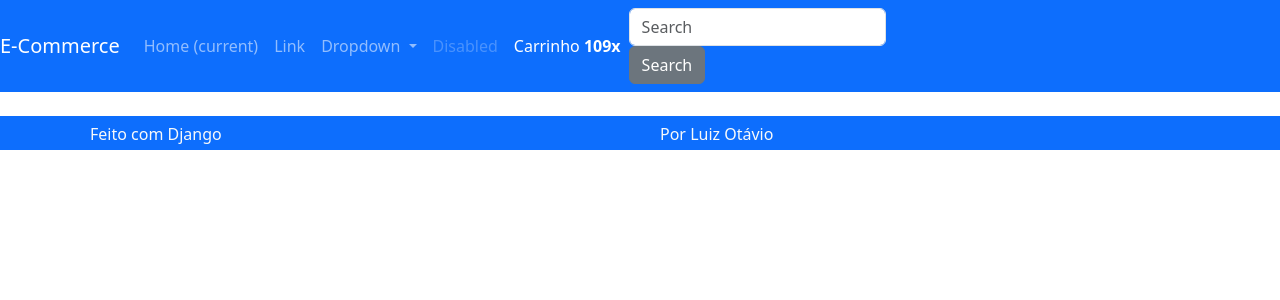
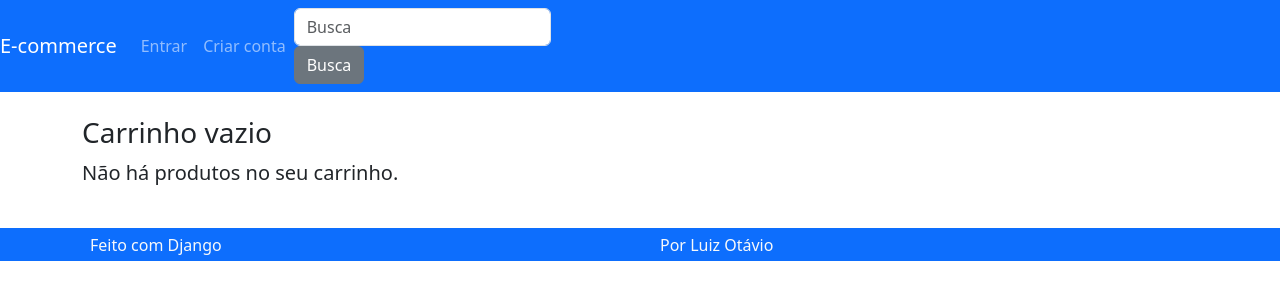
Before and after one commit to rafalimma/E-COMERCE, a Django app: template produto/templates/produto/carrinho.html in a window 1280 px wide. Shown: the top 300 px of the page. Run offline with Django 5.2, Linux system fonts and the light colour scheme; the template is opened without the code that fills it, so the values that code supplies are empty; some libraries are stand-ins or nearby versions.

Commit message:
mostrando carrinho

```diff
--- a/produto/templates/produto/carrinho.html
+++ b/produto/templates/produto/carrinho.html
@@ -1,7 +1,62 @@
 {% extends 'base.html' %}
+{% load product_filter %}
+
+{% block titulo %}Carrinho | {% endblock %}
 
 {% block conteudo %}
 
-{{ request.session.carrinho }}
+{% if carrinho %}
+
+<div class="row mt-3">
+    <div class="col">
+        <h3>Carrinho de compras</h3>
+        <p class="lead">Os produtos, quantidades e preços que você escolheu.</p>
+
+        {% include 'parciais/_carrinho.html' %}
+    </div>
+</div>
+
+
+
+<div class="row mt-3">
+    <div class="col-lg">
+        <p class='lead'>Total no carrinho</p>
+
+        <div class='table-responsive'>
+            <table class="table">
+                <tr>
+                    <td class="font-weight-bold">Total</td>
+                    <td>{{ carrinho|card_total_qtd|formata_preco }}</td>
+                </tr>
+            </table>
+        </div>
+    </div>
+    <!-- <div class="col-lg mt-auto">
+
+        {% if request.user.is_authenticated %}
+        <a class="btn btn-lg btn-block btn-primary" href="{% url 'produto:resumodacompra' %}">
+            Comprar
+        </a>
+        {% else %}
+        <a class="btn btn-lg btn-block btn-primary" href="{% url 'perfil:criar' %}">
+            Entrar ou cadastrar e comprar
+        </a>
+        {% endif %}
+    </div> -->
+</div>
+
+{% else %}
+
+<div class="row mt-3">
+    <div class="col">
+        <h3>Carrinho vazio</h3>
+        <p class="lead">Não há produtos no seu carrinho.</p>
+    </div>
+</div>
+
+{% endif %}
+
+
+
 
 {% endblock %}
--- a/produto/templatetags/product_filter.py
+++ b/produto/templatetags/product_filter.py
@@ -1,7 +1,12 @@
 from django.template import Library
+from utils import utils
 
 register = Library()
 
 @register.filter
 def formata_preco(val):
     return f'R$ {val:.2f}'.replace('.', ',')
+
+@register.filter
+def card_total_qtd(carrinho):
+    return utils.card_total_qtd(carrinho)
--- a/produto/views.py
+++ b/produto/views.py
@@ -7,6 +7,8 @@ from django.contrib import messages
 from . import models
 from pprint import pprint
 # Create your views here.
+
+# SUPERUSER _> rafa 1234
 
 def home(request):
     return render(request, 'home.html')
@@ -103,7 +105,8 @@ class RemoverCarrinho(View):
 
 class Carrinho(View):
     def get(self, request, *args, **kwargs):
-        return render(self.request, 'carrinho.html')
+        print('entrou no get')
+        return render(self.request, 'produto/carrinho.html')
 
 class Finalizar(View):
     def get(self, request, *args, **kwargs):
--- a/templates/partials/_nav.html
+++ b/templates/partials/_nav.html
@@ -1,7 +1,7 @@
-{% load static %}
+{% load product_filter %}
 
 <nav class="navbar navbar-dark bg-primary navbar-expand-lg">
-        <a class="navbar-brand" href="{% url 'produtos:lista' %}">E-Commerce</a>
+    <a class="navbar-brand" href="{% url 'produtos:lista' %}">E-commerce</a>
     <button class="navbar-toggler" type="button" data-toggle="collapse" data-target="#navbarSupportedContent"
         aria-controls="navbarSupportedContent" aria-expanded="false" aria-label="Toggle navigation">
         <span class="navbar-toggler-icon"></span>
@@ -9,44 +9,44 @@
 
     <div class="collapse navbar-collapse" id="navbarSupportedContent">
         <ul class="navbar-nav ml-auto">
-                <li class="nav-item active">
-                    <a class="nav-link" href="#">Home <span class="sr-only">(current)</span></a>
+            {% if request.user.is_authenticated %}
+            <li class="nav-item dropdown">
+                <a class="nav-link dropdown-toggle" href="#" id="navbarDropdown" role="button" data-toggle="dropdown"
+                    aria-haspopup="true" aria-expanded="false">
+                    Conta
+                </a>
+            </li>
+            {% else %}
+            <li class="nav-item">
+                <a class="nav-link" href="{% url 'perfil:criar' %}">Entrar</a>
             </li>
             <li class="nav-item">
-                    <a class="nav-link" href="#">Link</a>
+                <a class="nav-link" href="{% url 'perfil:criar' %}">Criar conta</a>
             </li>
-                <li class="nav-item dropdown">
-                    <a class="nav-link dropdown-toggle" href="#" id="navbarDropdown" role="button"
-                        data-toggle="dropdown" aria-haspopup="true" aria-expanded="false">
-                        Dropdown
-                    </a>
-                    <div class="dropdown-menu" aria-labelledby="navbarDropdown">
-                        <a class="dropdown-item" href="#">Action</a>
-                        <a class="dropdown-item" href="#">Another action</a>
-                        <div class="dropdown-divider"></div>
-                        <a class="dropdown-item" href="#">Something else here</a>
-                    </div>
-                </li>
+            {% endif %}
+
+            {% if request.session.carrinho %}
             <li class="nav-item">
-                    <a class="nav-link disabled" href="#">Disabled</a>
-                </li>
-                <li class="nav-item">
-                    <a class="nav-link nav-cart-link active" href="#">
+                <a class="nav-link nav-cart-link active" href="{% url 'produtos:carrinho' %}">
                     <span class="nav-cart-text mr-1">
                         Carrinho
                     </span>
                     <span class="nav-cart-count mr-1">
-                            <strong>109x</strong>
+                        <strong>{{ request.session.carrinho|card_total_qtd }}x</strong>
                     </span>
                     <span class="nav-cart-icon mr-2">
                         <i class="fas fa-shopping-cart"></i>
                     </span>
                 </a>
             </li>
+            {% endif %}
+
+
         </ul>
-            <form class="form-inline my-2 my-lg-0">
-                <input class="form-control mr-sm-2" type="search" placeholder="Search" aria-label="Search">
-                <button class="btn btn-secondary my-2 my-sm-0" type="submit">Search</button>
+        <form class="form-inline my-2 my-lg-0" method="GET" action="{% url 'produtos:busca' %}">
+            <input name="termo" value="{{ request.GET.termo }}" class="form-control mr-sm-2" type="search"
+                placeholder="Busca" aria-label="Busca">
+            <button class="btn btn-secondary my-2 my-sm-0" type="submit">Busca</button>
         </form>
     </div>
 </nav>
--- /dev/null
+++ b/utils/utils.py
@@ -0,0 +1,2 @@
+def card_total_qtd(carrinho):
+    return sum([item['quantidade'] for item in carrinho.values])
```
Also changed, not shown: templates/partials/_carrinho.html (added, +49 -0 lines). Lines whose indentation alone changed are shown as unchanged.
